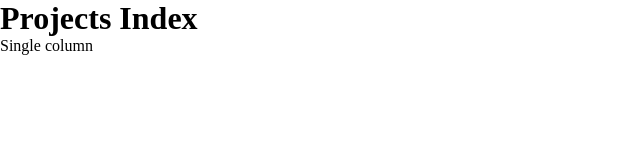
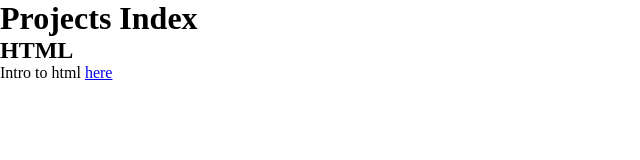
Before and after one commit to Lylestrain/june_18, a plain HTML site: page index.html in a window 1280 px wide. Shown: the whole page, without its empty margins (0-640 px from the left). Drawn offline with Linux system fonts and the light colour scheme.

Commit message:
Update index.html

```diff
--- a/index.html
+++ b/index.html
@@ -8,7 +8,8 @@
 </head>
 <body>
   <h1>Projects Index</h1>
-  <p><a>Single column</a></p>
+  <h2>HTML</h2>
+  <p>Intro to html <a href="html_notes/intro.html">here</a></p>
 
 </body>
 </html>
```
